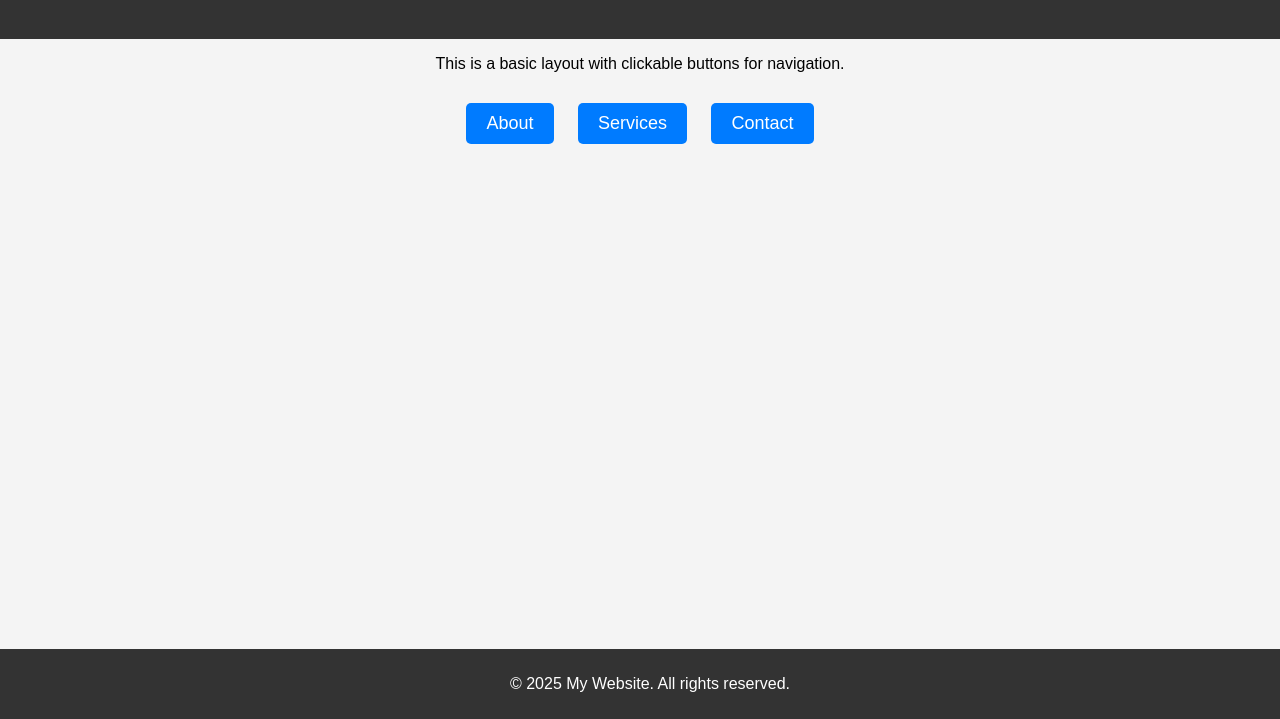
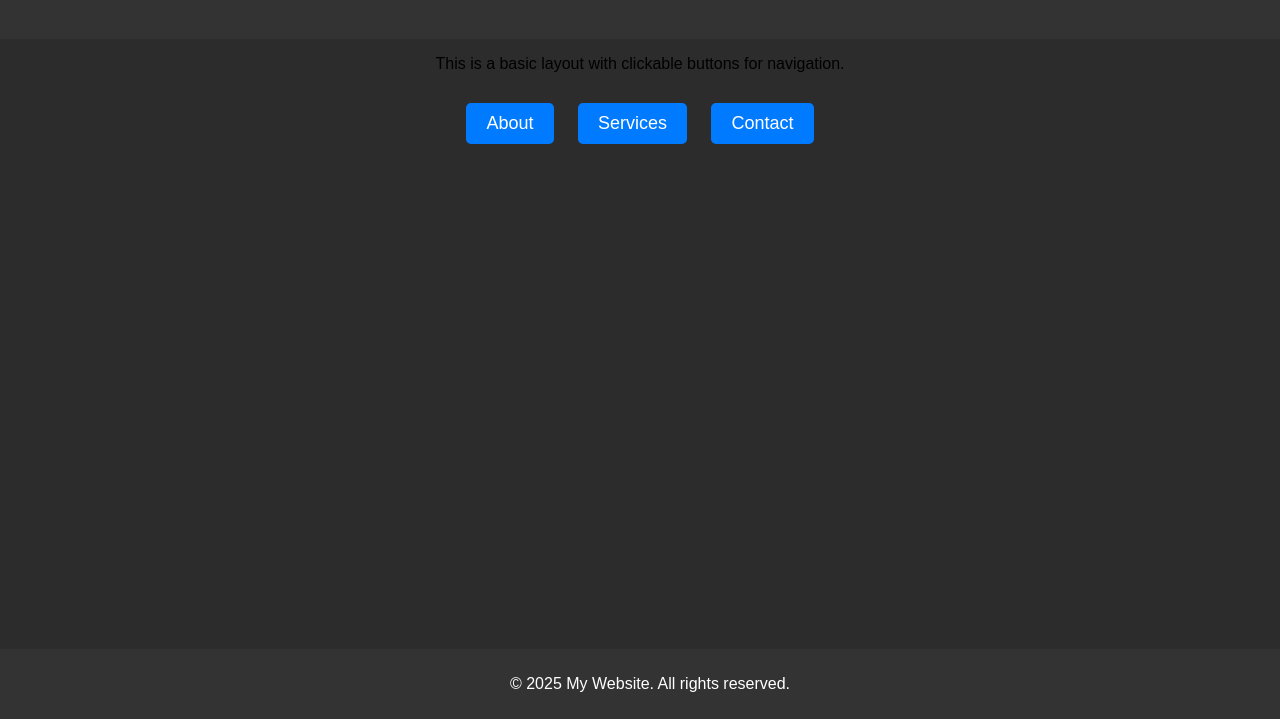
Before and after one commit to YoshiOfYoshiland/YoshiOfYoshiland.github.io, a plain HTML site: page index.html in a window 1280 px wide. Shown: the part 81-800 px from the top of the page. Drawn offline with Linux system fonts and the light colour scheme; files that its build step writes are made by us from their sources.

Commit message:
Update styles.css

```diff
--- a/styles/styles.css
+++ b/styles/styles.css
@@ -4,7 +4,7 @@ body {
     margin: 0;
     padding: 0;
     text-align: center;
-    background-color: #f4f4f4;
+    background-color: #2c2c2c;
 }
 
 /* Header */
```
